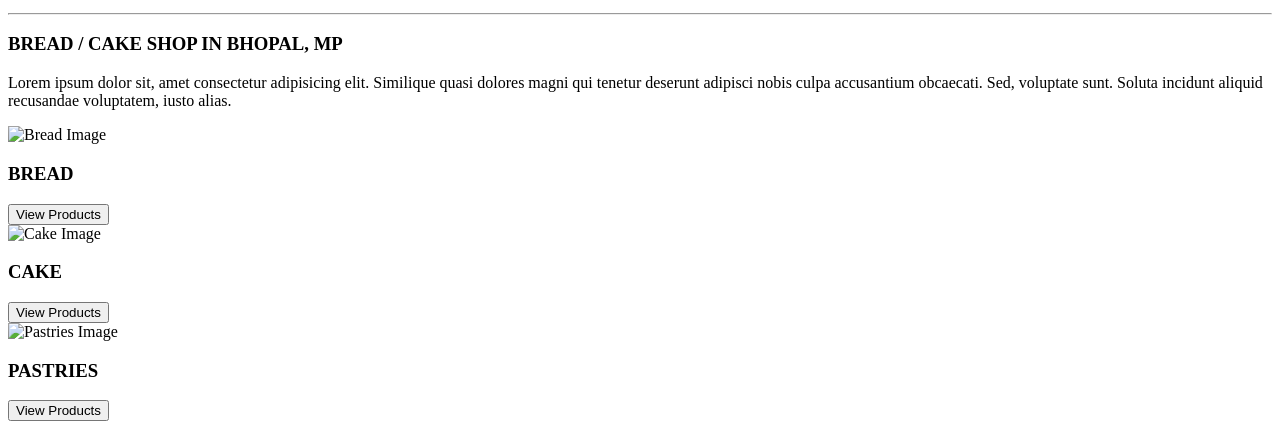
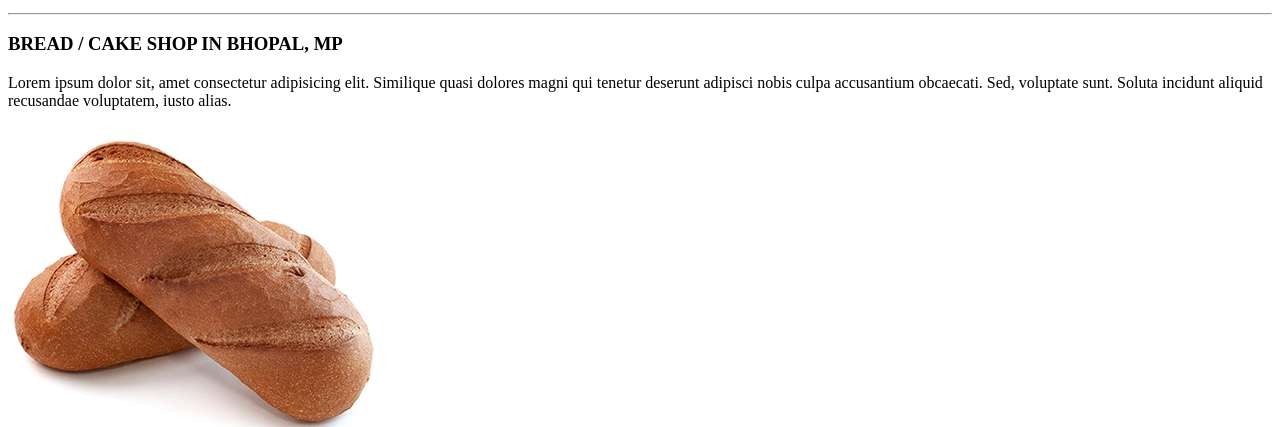
Before and after one commit to MuskanChhatrasal/Walkover-HTML-CSS-Assignment, a plain HTML site: page index.html in a window 1280 px wide. Shown: the part 371-798 px from the top of the page. Drawn offline with Linux system fonts and the light colour scheme; the site is published under a folder, as on GitHub Pages, so addresses that start at the root find nothing.

Commit message:
link corrected

```diff
--- a/index.html
+++ b/index.html
@@ -19,7 +19,7 @@
            </div>
         <div class="header">
            <div class="banner-img">
-              <img src="/img/header-img.jpg" alt="cake img">
+              <img src="img/header-img.jpg" alt="cake img">
            </div>
            <div class="heading">
            <p>Lorem ipsum dolor sit amet consectetur adipisicing elit. Iste voluptatem ipsa, ratione quos quibusdam quisquam aliquid,
@@ -39,27 +39,27 @@
                 <p>Lorem ipsum dolor sit, amet consectetur adipisicing elit. Similique quasi dolores magni qui tenetur deserunt adipisci nobis
                     culpa accusantium obcaecati. Sed, voluptate sunt. Soluta incidunt aliquid recusandae voluptatem, iusto alias.</p>
                 <div class="about-bread">
-                   <img src="/img/about-bread.jpg" alt="Bread Image">
+                   <img src="img/about-bread.jpg" alt="Bread Image">
                    <h3>BREAD</h3>
                    <button>View Products</button>
                 </div>
                 <div class="about-cake">
-                   <img src="/img/about-cake.jpg" alt="Cake Image">
+                   <img src="img/about-cake.jpg" alt="Cake Image">
                    <h3>CAKE</h3>
                    <button>View Products</button>
                 </div>
                 <div class="about-pastries">
-                   <img src="/img/about-pastries.jpg" alt="Pastries Image">
+                   <img src="img/about-pastries.jpg" alt="Pastries Image">
                    <h3>PASTRIES</h3>
                    <button>View Products</button>
                 </div>
                 <hr>
+            </div>
                 <div class="products">
-                    <img src="/img/Second-img.jpg" src="cake">
+                    <img src="img/Second-img.jpg" src="cake">
                     <h2>Specialty Cakes</h2>
                     <button>Products</button>
                 </div>
-            </div>
         </div>
        </div>
    </div>
```
